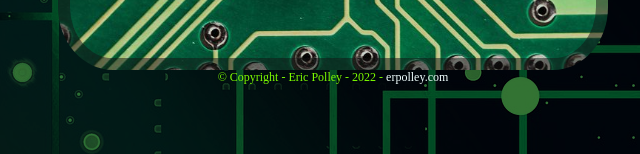
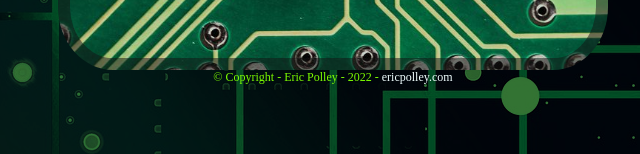
Before and after one commit to ericpolley/my.ericpolley.com, a plain HTML site: page index.html in a window 1280 px wide. Shown: the part 646-800 px from the top of the page, 307-947 px from the left. Drawn offline with Linux system fonts and the light colour scheme.

Commit message:
Update index.html

```diff
--- a/index.html
+++ b/index.html
@@ -24,7 +24,7 @@
 
     <p class="small">
       © Copyright - Eric Polley - 2022 -
-      <a href="https://erpolley.com">erpolley.com</a>
+      <a href="https://www.ericpolley.com">ericpolley.com</a>
     </p>
 
     <script src="game.js" async defer></script>
```
